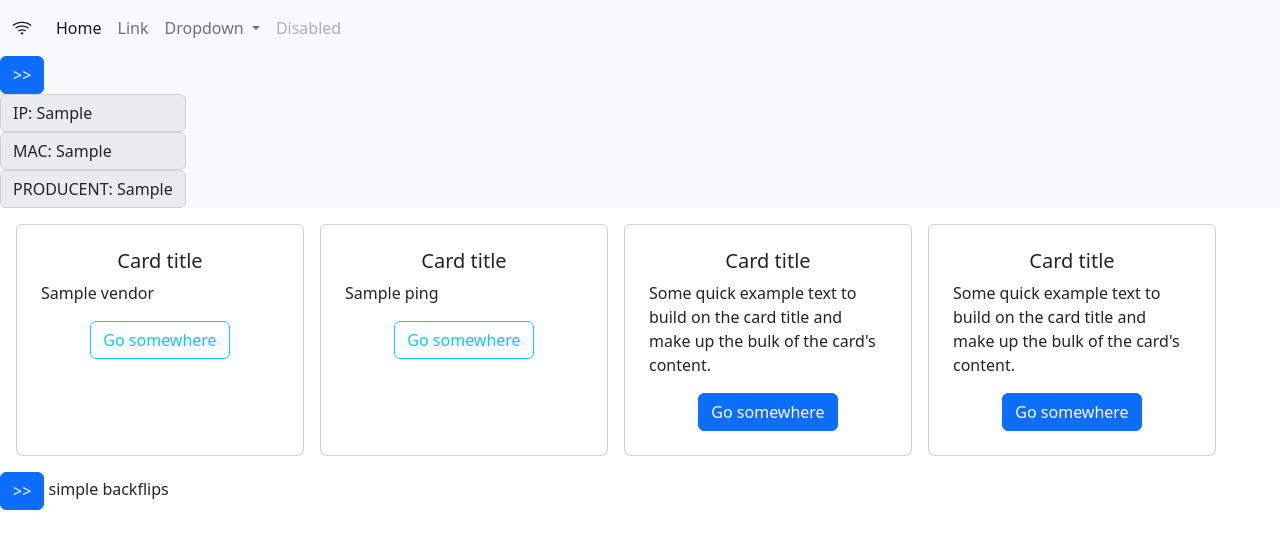
After one commit to KulpinskiPatryk/NetworkToolFlask, a Flask app: template templates/actions.html in a window 1280 px wide. The commit adds this page. Shown: the top 549 px of the page. Run offline with Flask 2, Linux system fonts and the light colour scheme; the template is opened without the code that fills it: most values are stand-ins (such as "Sample title", 1, 10 or a date in 2020).

Commit message:
Added actions

```diff
--- a/main.py
+++ b/main.py
@@ -6,9 +6,14 @@ import scapy.all as scapy
 import tkinter as tk
 import tkinter.ttk as ttk
 import socket
+import requests
+import argparse
+from pythonping import ping
+
+url = "https://api.macvendors.com/"
 
 
-#czytanie listy producentów
+# czytanie listy producentów
 def read_vendor_list():
     vendor_list = []
     with open("mac-vendor.txt", encoding='cp850') as my_file:
@@ -34,7 +39,7 @@ def search_vendor(mac, vendor_list):
     return vendor
 
 
-#skanowanie
+# skanowanie
 def scan(ip, vendor_list):
     arp_req_frame = scapy.ARP(pdst=ip)
 
@@ -58,6 +63,11 @@ app = Flask(__name__)
 
 @app.route('/', methods=['GET', 'POST'])
 def index():
+    return render('index.html', title='Network Tool', my_ip_address=my_ip_address)
+
+
+@app.route('/scan/', methods=['GET', 'POST'])
+def scan_interface():
     vendor_list = read_vendor_list()
     if request.method == 'POST':
         ip1 = request.form['ip1']
@@ -67,10 +77,55 @@ def index():
         ipwide = request.form['ipwide']
         data = str(ip1 + '.' + ip2 + '.' + ip3 + '.' + ip4 + '/' + ipwide)
         searched_ip = data
-        scanned_output = scan(searched_ip, vendor_list)
+        scan_interface.scanned_output = scan(searched_ip, vendor_list)
         print(data)
-        return render('index.html', title='Network Tool', scaned=scanned_output, my_ip_address=my_ip_address)
-    return render('index.html', title='Network Tool', my_ip_address=my_ip_address)
+        return render('index.html', title='Network Tool', scaned=scan_interface.scanned_output,
+                      my_ip_address=my_ip_address)
+    return render('index.html', title='Network Tool', scaned=scan_interface.scanned_output, my_ip_address=my_ip_address)
+
+
+@app.route('/actions/<chosen_ip>', methods=['GET', 'POST'])
+def actions(chosen_ip):
+    actions.chosen_ip = chosen_ip
+    print(chosen_ip)
+    for s in scan_interface.scanned_output:
+        if s['ip'] == chosen_ip:
+            actions.chosen_mac = s['mac']
+            chosen_vendor = s['vendor']
+            try:
+                ping_list = s['ping']
+            except:
+                ping_list = "NULL"
+                pass
+
+    return render('actions.html', title='Network Tool', chosen_ip=chosen_ip, chosen_mac=actions.chosen_mac
+                  , chosen_vendor=chosen_vendor, ping=ping_list)
+
+
+@app.route('/actions/check_vendor/', methods=['GET', 'POST'])
+def check_vendor_online():
+    if request.method == 'POST':
+        r = requests.get(url + actions.chosen_mac)
+        print(r.content.decode())
+        print(actions.chosen_mac)
+        vale = r.content.decode()
+        for s in scan_interface.scanned_output:
+            if s['mac'] == actions.chosen_mac:
+                if "errors" in vale:
+                    s['vendor'] = "Nie znaleziono w bazie danych"
+                else:
+                    s['vendor'] = r.content.decode()
+                chosen_ip = s['ip']
+        return redirect(url_for('actions', chosen_ip=chosen_ip))
+
+
+@app.route('/actions/ping/', methods=['GET', 'POST'])
+def ping_chosen_ip():
+    ping_list = ping(actions.chosen_ip, verbose=True)
+    for s in scan_interface.scanned_output:
+        if s['ip'] == actions.chosen_ip:
+            s['ping'] = ping_list
+    return redirect(url_for('actions', chosen_ip=actions.chosen_ip))
 
 
 if __name__ == '__main__':
--- /dev/null
+++ b/templates/actions.html
@@ -0,0 +1,74 @@
+{% extends 'base.html' %}
+    {% block body %}
+        <div class="bg-light">
+            <div class="form-row">
+              <div class="input-group">
+                <div class="input-group-prepend">
+                  <a href="/scan/" class="btn btn-primary"> >> </a>
+
+                <div class="input-group-prepend">
+                  <span class="input-group-text"> IP: {{chosen_ip}}</span>
+                </div>
+                <div class="input-group-prepend">
+                  <span class="input-group-text"> MAC: {{chosen_mac}}</span>
+                </div>
+                <div class="input-group-prepend">
+                  <span class="input-group-text"> PRODUCENT: {{chosen_vendor}}</span>
+                </div>
+                </div>
+                </div>
+            </div>
+        </div>
+
+<div class="row m-2">
+  <div class="card m-2 p-2" style="width: 18rem;">
+    <div class="card-body">
+      <h5 class="card-title text-center">Card title</h5>
+      <p class="card-text">{{vendor}}</p>
+      <div class="text-center">
+        <form action="/actions/check_vendor/" method="POST">
+          <button name="check_vendor_button" type="submit" class="btn btn-outline-info center">Go somewhere</button>
+        </form>
+      </div>
+    </div>
+  </div>
+
+  <div class="card m-2 p-2" style="width: 18rem;">
+    <div class="card-body">
+      <h5 class="card-title text-center">Card title</h5>
+      <p class="card-text">{{ping}}</p>
+      <div class="text-center">
+        <form action="/actions/ping/" method="POST">
+          <button name="" type="submit" class="btn btn-outline-info center">Go somewhere</button>
+        </form>
+      </div>
+    </div>
+  </div>
+
+  <div class="card m-2 p-2" style="width: 18rem;">
+    <div class="card-body">
+      <h5 class="card-title text-center">Card title</h5>
+      <p class="card-text">Some quick example text to build on the card title and make up the bulk of the card's content.</p>
+      <div class="text-center">
+        <a href="#" class="btn btn-primary center">Go somewhere</a>
+      </div>
+    </div>
+  </div>
+
+  <div class="card m-2 p-2" style="width: 18rem;">
+    <div class="card-body">
+      <h5 class="card-title text-center">Card title</h5>
+      <p class="card-text">Some quick example text to build on the card title and make up the bulk of the card's content.</p>
+      <div class="text-center">
+        <a href="#" class="btn btn-primary center">Go somewhere</a>
+      </div>
+    </div>
+  </div>
+</div>
+
+        {% if chosen_vendor %}
+        <a href="actions/{{chosen_mac}}/vendor" class="btn btn-primary"> >> </a>
+        {% endif %}
+
+    simple backflips
+    {% endblock %}
--- a/templates/base.html
+++ b/templates/base.html
@@ -12,7 +12,7 @@
         <body>
         <nav class="navbar navbar-expand-lg bg-light">
           <div class="container-fluid">
-            <a class="navbar-brand btn-group-toggle active" href="#"><i class="bi bi-wifi"></i></a>
+            <a class="navbar-brand btn-group-toggle active" href="/"><i class="bi bi-wifi"></i></a>
             <button class="navbar-toggler" type="button" data-bs-toggle="collapse" data-bs-target="#navbarSupportedContent" aria-controls="navbarSupportedContent" aria-expanded="false" aria-label="Toggle navigation">
               <span class="navbar-toggler-icon"></span>
             </button>
--- a/templates/index.html
+++ b/templates/index.html
@@ -2,7 +2,7 @@
     {% block body %}
         <!-- Pole wyszukiwania -->
         <div class="bg-light">
-          <form class="p-2 w-50" action="/" enctype="multipart/form-data" method="POST">
+          <form class="p-2 w-50" action="/scan/" enctype="multipart/form-data" method="POST">
             <div class="form-row">
               <div class="input-group">
                 <div class="input-group-prepend">
@@ -45,7 +45,6 @@
               </div>
             </div>
           </form>
-
         </div>
         <table id="data" class="table table-striped">
             <thead>
@@ -61,7 +60,9 @@
                   <td class="text-center">{{ scan.ip }}</td>
                   <td class="text-center">{{ scan.mac }}</td>
                   <td class="text-center">{{ scan.vendor }}</td>
+                  <td><a href="/actions/{{scan.ip}}" class="btn btn-primary"> >> </a></td>
                 </tr>
+
               {% endfor %}
             </tbody>
         </table>
```
